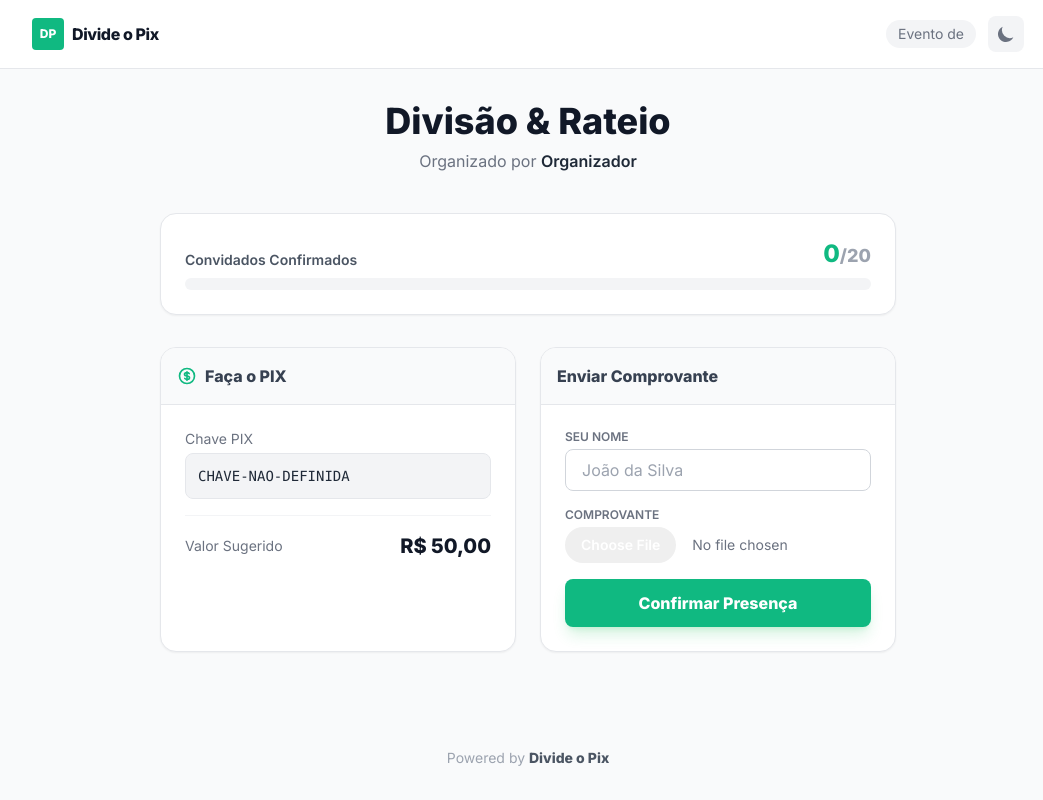
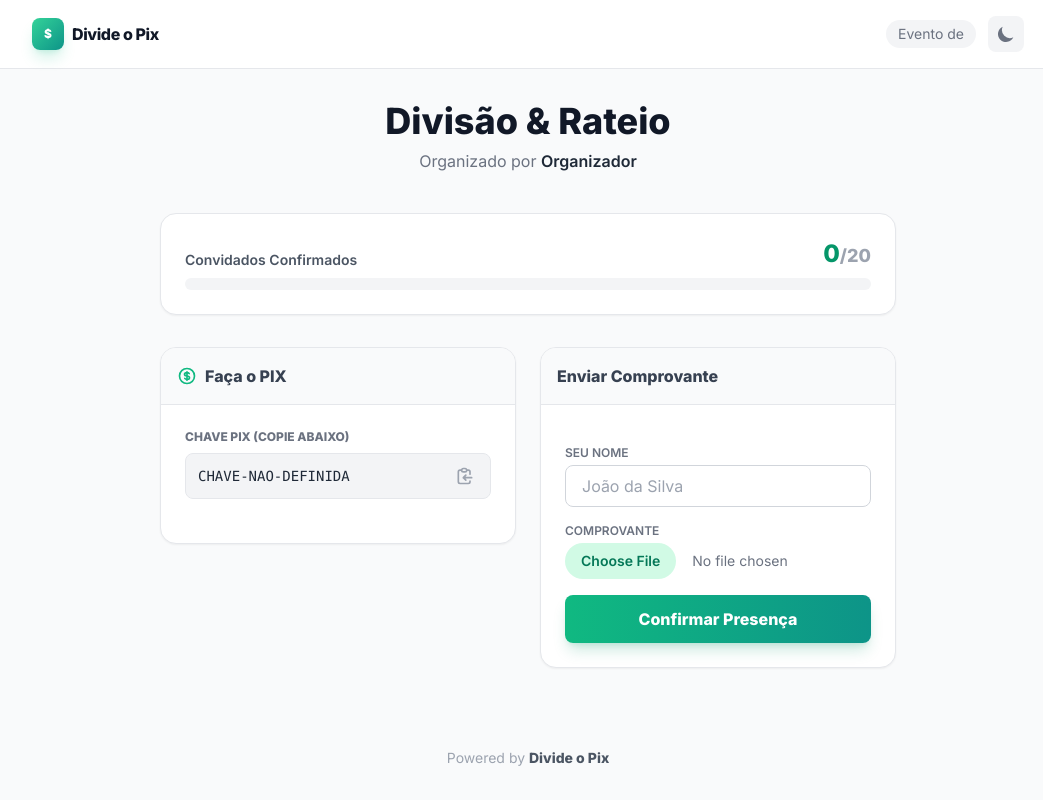
Before and after one commit to leanttro/soulmarket, a Flask app: template templates/vaquinha.html in a window 1280 px wide. Shown: the whole page, without its empty margins (112-1155 px from the left). Run offline with Flask 3, Linux system fonts and the light colour scheme; the template is opened without the code that fills it, so the values that code supplies are empty; some libraries are stand-ins or nearby versions.

Commit message:
Update vaquinha.html

```diff
--- a/templates/vaquinha.html
+++ b/templates/vaquinha.html
@@ -15,15 +15,10 @@
     <link href="https://fonts.googleapis.com/css2?family=Inter:wght@400;600;800&display=swap" rel="stylesheet">
     <style>
         body { font-family: 'Inter', sans-serif; }
+        /* Mantendo a variável caso use em outros lugares, mas o botão principal usará o verde do logo */
         :root {
             --brand-primary: {{ tenant.primary_color | default('#10B981') }};
-            --brand-dark: #064E3B;
         }
-        /* Classes personalizadas para usar as variáveis CSS */
-        .bg-brand { background-color: var(--brand-primary); }
-        .text-brand { color: var(--brand-primary); }
-        .border-brand { border-color: var(--brand-primary); }
-        .ring-brand:focus { --tw-ring-color: var(--brand-primary); }
     </style>
 </head>
 <body class="bg-gray-50 text-gray-800 min-h-screen flex flex-col dark:bg-gray-900 dark:text-gray-100 transition-colors duration-300">
@@ -36,7 +31,7 @@
     <header class="bg-white border-b border-gray-200 sticky top-0 z-10 dark:bg-gray-800 dark:border-gray-700 transition-colors duration-300">
         <div class="container mx-auto px-4 py-4 flex justify-between items-center max-w-5xl">
             <div class="flex items-center gap-2">
-                <div class="w-8 h-8 rounded bg-brand flex items-center justify-center text-white font-bold text-xs">DP</div>
+                <div class="w-8 h-8 rounded-lg bg-gradient-to-br from-emerald-400 to-teal-600 flex items-center justify-center text-white font-bold text-xs shadow-lg shadow-emerald-500/20">$</div>
                 <span class="font-bold text-gray-900 tracking-tight dark:text-white">Divide o Pix</span>
             </div>
 
@@ -68,10 +63,10 @@
         <div class="bg-white rounded-2xl shadow-sm border border-gray-200 p-6 mb-8 dark:bg-gray-800 dark:border-gray-700 transition-colors">
             <div class="flex justify-between items-end mb-2">
                 <span class="text-sm font-semibold text-gray-600 dark:text-gray-300">Convidados Confirmados</span>
-                <span class="text-2xl font-bold text-brand">{{ confirmed_count }}<span class="text-gray-400 text-lg dark:text-gray-500">/{{ guest_limit }}</span></span>
+                <span class="text-2xl font-bold text-emerald-600">{{ confirmed_count }}<span class="text-gray-400 text-lg dark:text-gray-500">/{{ guest_limit }}</span></span>
             </div>
             <div class="w-full bg-gray-100 rounded-full h-3 overflow-hidden dark:bg-gray-700">
-                <div class="bg-brand h-3 rounded-full transition-all duration-500" style="width: {{ progress }}%"></div>
+                <div class="bg-gradient-to-r from-emerald-400 to-teal-600 h-3 rounded-full transition-all duration-500" style="width: {{ progress }}%"></div>
             </div>
 
             {% if is_limit_reached %}
@@ -85,28 +80,31 @@
         <div class="grid md:grid-cols-2 gap-6">
 
             {# COLUNA 1: DADOS DO PIX #}
-            <div class="bg-white rounded-2xl shadow-sm border border-gray-200 overflow-hidden dark:bg-gray-800 dark:border-gray-700 transition-colors">
+            <div class="bg-white rounded-2xl shadow-sm border border-gray-200 overflow-hidden dark:bg-gray-800 dark:border-gray-700 transition-colors h-fit">
                 <div class="bg-gray-50 p-4 border-b border-gray-200 dark:bg-gray-700/50 dark:border-gray-700">
                     <h2 class="font-bold text-gray-700 flex items-center gap-2 dark:text-gray-200">
-                        <svg class="w-5 h-5 text-brand" fill="none" stroke="currentColor" viewBox="0 0 24 24"><path stroke-linecap="round" stroke-linejoin="round" stroke-width="2" d="M12 8c-1.657 0-3 .895-3 2s1.343 2 3 2 3 .895 3 2-1.343 2-3 2m0-8c1.11 0 2.08.402 2.599 1M12 8V7m0 1v8m0 0v1m0-1c-1.11 0-2.08-.402-2.599-1M21 12a9 9 0 11-18 0 9 9 0 0118 0z"></path></svg>
+                        <svg class="w-5 h-5 text-emerald-500" fill="none" stroke="currentColor" viewBox="0 0 24 24"><path stroke-linecap="round" stroke-linejoin="round" stroke-width="2" d="M12 8c-1.657 0-3 .895-3 2s1.343 2 3 2 3 .895 3 2-1.343 2-3 2m0-8c1.11 0 2.08.402 2.599 1M12 8V7m0 1v8m0 0v1m0-1c-1.11 0-2.08-.402-2.599-1M21 12a9 9 0 11-18 0 9 9 0 0118 0z"></path></svg>
                         Faça o PIX
                     </h2>
                 </div>
                 <div class="p-6">
-                    <p class="text-sm text-gray-500 mb-1 dark:text-gray-400">Chave PIX</p>
-                    <div class="bg-gray-100 p-3 rounded-lg border border-gray-200 font-mono text-sm break-all text-gray-800 mb-4 select-all dark:bg-gray-900 dark:border-gray-600 dark:text-gray-300">
-                        {{ tenant.pix_key | default('CHAVE-NAO-DEFINIDA') }}
+                    <p class="text-xs font-bold text-gray-500 uppercase mb-2 dark:text-gray-400">Chave PIX (Copie abaixo)</p>
+
+                    <div class="relative flex items-center group">
+                        <input type="text" id="pixKeyField" value="{{ tenant.pix_key | default('CHAVE-NAO-DEFINIDA') }}" readonly
+                            class="w-full bg-gray-100 border border-gray-200 text-gray-800 text-sm rounded-lg p-3 font-mono focus:ring-emerald-500 focus:border-emerald-500 block dark:bg-gray-900 dark:border-gray-600 dark:text-gray-300 pr-12 truncate">
+
+                        <button onclick="copyPix()" class="absolute right-2 p-2 text-gray-400 hover:text-emerald-500 transition-colors rounded-md hover:bg-emerald-50 dark:hover:bg-emerald-900/20" title="Copiar Chave">
+                            <svg class="w-5 h-5" fill="none" stroke="currentColor" viewBox="0 0 24 24"><path stroke-linecap="round" stroke-linejoin="round" stroke-width="2" d="M8 5H6a2 2 0 00-2 2v12a2 2 0 002 2h10a2 2 0 002-2v-1M8 5a2 2 0 002 2h2a2 2 0 002-2M8 5a2 2 0 012-2h2a2 2 0 012 2m0 0h2a2 2 0 012 2v3m2 4H10m0 0l3-3m-3 3l3 3"></path></svg>
+                        </button>
                     </div>
+                    <div id="copyFeedback" class="h-4 text-xs text-emerald-500 font-bold text-right mt-1 opacity-0 transition-opacity">Copiado!</div>
 
-                    <div class="flex justify-between items-center text-sm border-t pt-4 border-gray-100 dark:border-gray-700">
-                        <span class="text-gray-500 dark:text-gray-400">Valor Sugerido</span>
-                        <span class="font-bold text-xl text-gray-900 dark:text-white">R$ 50,00</span>
                     </div>
-                </div>
             </div>
 
             {# COLUNA 2: FORMULÁRIO #}
-            <div class="bg-white rounded-2xl shadow-sm border border-gray-200 overflow-hidden dark:bg-gray-800 dark:border-gray-700 transition-colors">
+            <div class="bg-white rounded-2xl shadow-sm border border-gray-200 overflow-hidden dark:bg-gray-800 dark:border-gray-700 transition-colors h-fit">
                 <div class="bg-gray-50 p-4 border-b border-gray-200 dark:bg-gray-700/50 dark:border-gray-700">
                     <h2 class="font-bold text-gray-700 dark:text-gray-200">Enviar Comprovante</h2>
                 </div>
@@ -117,17 +115,19 @@
                         </div>
                     {% else %}
                         <form id="confirmForm" class="space-y-4">
+                            <input type="hidden" name="origin_slug" value="{{ current_slug }}">
+
                             <div>
                                 <label class="block text-xs font-semibold text-gray-500 uppercase mb-1 dark:text-gray-400">Seu Nome</label>
-                                <input type="text" id="name" name="name" class="w-full px-4 py-2 rounded-lg border border-gray-300 focus:outline-none focus:ring-2 ring-brand focus:border-transparent transition-shadow dark:bg-gray-700 dark:border-gray-600 dark:text-white dark:placeholder-gray-400" placeholder="João da Silva" required>
+                                <input type="text" id="name" name="name" class="w-full px-4 py-2 rounded-lg border border-gray-300 focus:outline-none focus:ring-2 focus:ring-emerald-500 focus:border-transparent transition-shadow dark:bg-gray-700 dark:border-gray-600 dark:text-white dark:placeholder-gray-400" placeholder="João da Silva" required>
                             </div>
 
                             <div>
                                 <label class="block text-xs font-semibold text-gray-500 uppercase mb-1 dark:text-gray-400">Comprovante</label>
-                                <input type="file" id="proof" name="proof" accept="image/*" class="w-full text-sm text-gray-500 file:mr-4 file:py-2 file:px-4 file:rounded-full file:border-0 file:text-sm file:font-semibold file:bg-brand file:text-white hover:file:opacity-90 cursor-pointer dark:text-gray-400" required>
+                                <input type="file" id="proof" name="proof" accept="image/*" class="w-full text-sm text-gray-500 file:mr-4 file:py-2 file:px-4 file:rounded-full file:border-0 file:text-sm file:font-semibold file:bg-emerald-100 file:text-emerald-700 hover:file:bg-emerald-200 cursor-pointer dark:text-gray-400 dark:file:bg-gray-600 dark:file:text-gray-200" required>
                             </div>
 
-                            <button type="submit" id="submitBtn" class="w-full bg-brand text-white font-bold py-3 rounded-lg hover:opacity-90 transition-opacity shadow-lg shadow-green-500/20 mt-2 flex justify-center items-center">
+                            <button type="submit" id="submitBtn" class="w-full bg-gradient-to-r from-emerald-500 to-teal-600 hover:from-emerald-400 hover:to-teal-500 text-white font-bold py-3 rounded-lg shadow-lg shadow-emerald-600/20 transform transition active:scale-95 mt-2 flex justify-center items-center">
                                 Confirmar Presença
                             </button>
 
@@ -145,6 +145,20 @@
     </footer>
 
     <script>
+        // --- FUNÇÃO DE COPIAR PIX ---
+        function copyPix() {
+            var copyText = document.getElementById("pixKeyField");
+            copyText.select();
+            copyText.setSelectionRange(0, 99999); // Para mobile
+            navigator.clipboard.writeText(copyText.value);
+
+            var feedback = document.getElementById("copyFeedback");
+            feedback.classList.remove("opacity-0");
+            setTimeout(function(){
+                feedback.classList.add("opacity-0");
+            }, 2000);
+        }
+
         // --- LÓGICA DO TEMA (Mantida) ---
         var themeToggleDarkIcon = document.getElementById('theme-toggle-dark-icon');
         var themeToggleLightIcon = document.getElementById('theme-toggle-light-icon');
@@ -182,32 +196,29 @@
             }
         });
 
-        // --- NOVA LÓGICA DE ENVIO DO FORMULÁRIO ---
+        // --- LÓGICA DE ENVIO DO FORMULÁRIO (Mantida) ---
         const confirmForm = document.getElementById('confirmForm');
 
         if (confirmForm) {
             confirmForm.addEventListener('submit', async function(e) {
-                e.preventDefault(); // Impede o reload da página
+                e.preventDefault();
 
                 const btn = document.getElementById('submitBtn');
                 const msgArea = document.getElementById('messageArea');
                 const originalText = btn.innerText;
 
-                // Feedback visual de carregamento
                 btn.disabled = true;
                 btn.innerHTML = `<svg class="animate-spin -ml-1 mr-2 h-5 w-5 text-white" xmlns="http://www.w3.org/2000/svg" fill="none" viewBox="0 0 24 24"><circle class="opacity-25" cx="12" cy="12" r="10" stroke="currentColor" stroke-width="4"></circle><path class="opacity-75" fill="currentColor" d="M4 12a8 8 0 018-8V0C5.373 0 0 5.373 0 12h4zm2 5.291A7.962 7.962 0 014 12H0c0 3.042 1.135 5.824 3 7.938l3-2.647z"></path></svg> Enviando...`;
 
-                // Limpa mensagens anteriores
                 msgArea.classList.add('hidden');
                 msgArea.className = "hidden rounded-lg p-3 text-sm mt-3 text-center";
 
-                // Prepara os dados (incluindo o arquivo)
                 const formData = new FormData(confirmForm);
 
                 try {
                     const response = await fetch('/api/confirm_vaquinha', {
                         method: 'POST',
-                        body: formData // Fetch detecta multipart automaticamente, NÃO defina Content-Type
+                        body: formData
                     });
 
                     const result = await response.json();
@@ -215,18 +226,15 @@
                     msgArea.classList.remove('hidden');
 
                     if (response.ok && result.status !== 'error') {
-                        // Sucesso
                         msgArea.classList.add('bg-green-100', 'text-green-800', 'dark:bg-green-900/30', 'dark:text-green-300');
                         msgArea.innerHTML = `<strong>Sucesso!</strong> ${result.message || 'Seu comprovante foi enviado.'}`;
-                        confirmForm.reset(); // Limpa o formulário
+                        confirmForm.reset();
 
-                        // Opcional: Recarregar a página após 2s para atualizar a barra de progresso
                         setTimeout(() => {
                             window.location.reload();
                         }, 2000);
 
                     } else {
-                        // Erro retornado pela API
                         throw new Error(result.message || 'Erro ao processar envio.');
                     }
 
```
